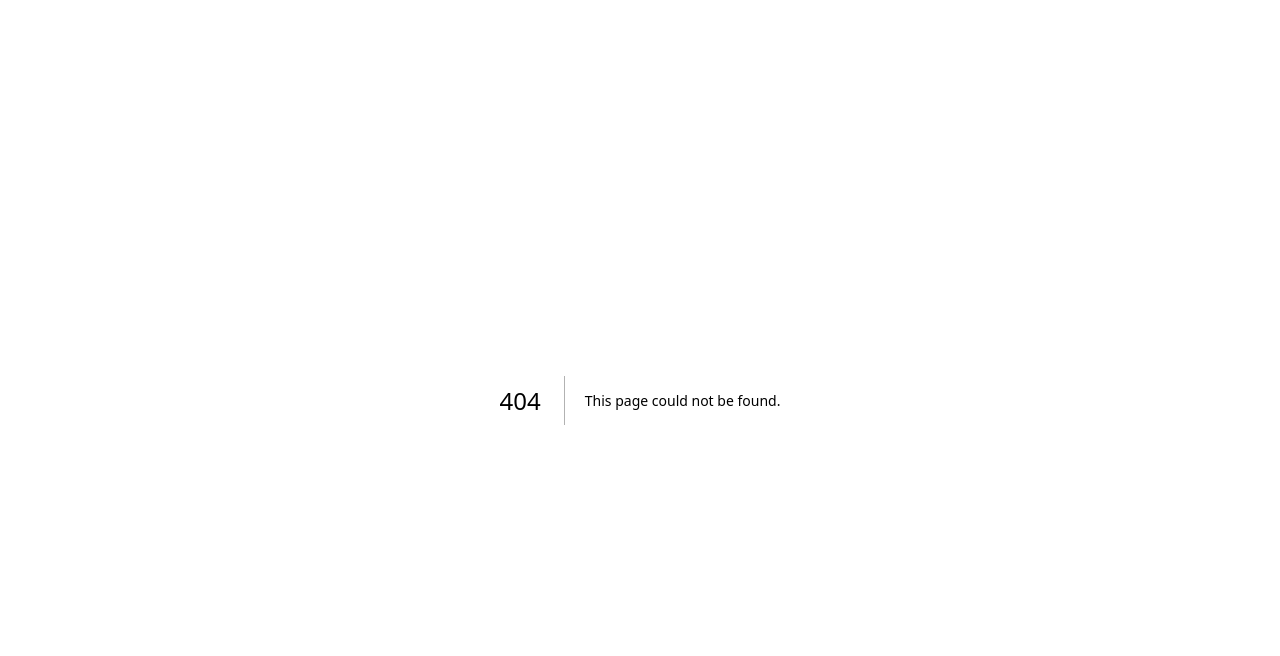
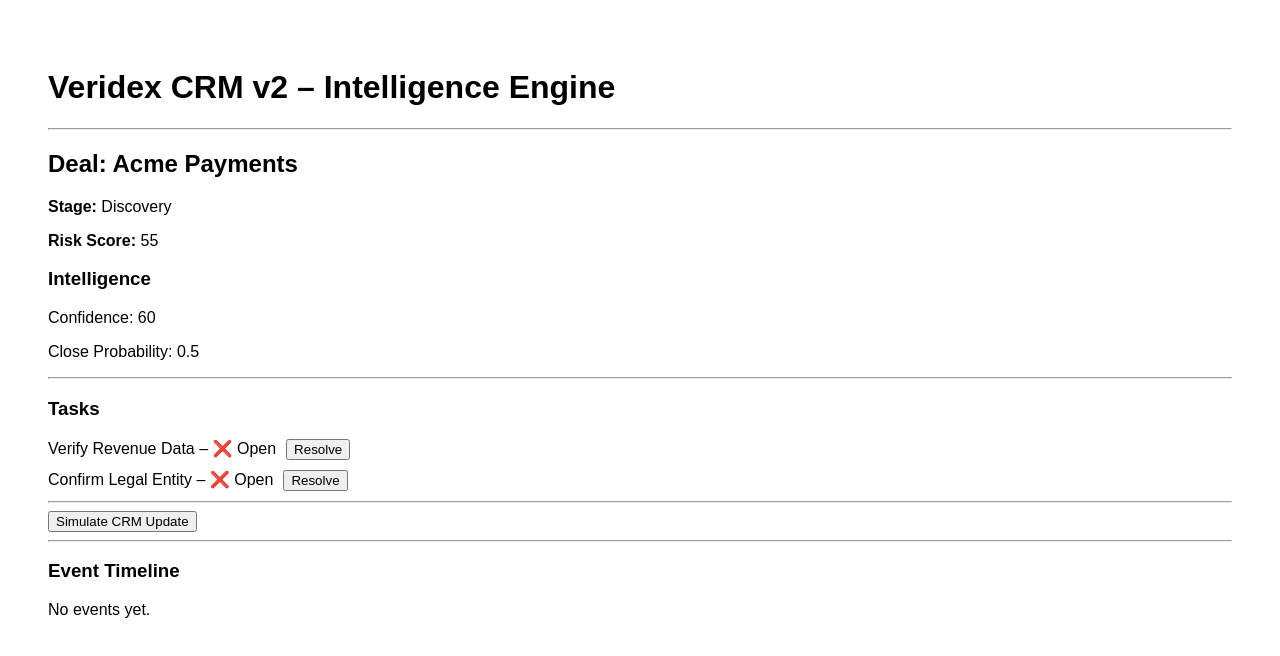
Before and after one commit to mikechauo/veridex-demo, a Next.js app: page /crm-v2 in a window 1280 px wide. Before the commit this address had no page. Shown: the top 656 px of the page. Built offline with nearby package versions, Linux system fonts and the light colour scheme.

Commit message:
refactored engine and added in events

```diff
--- /dev/null
+++ b/app/crm-v2/page.tsx
@@ -0,0 +1,86 @@
+"use client";
+
+import { useState } from "react";
+import { initialDeal } from "@/engine/initialDeal";
+import { processEvent } from "@/engine/engine";
+import { Deal, DealEvent } from "@/engine/types";
+
+export default function CRMV2Page() {
+  const [deal, setDeal] = useState<Deal>(initialDeal);
+
+  function dispatch(event: DealEvent) {
+    const updated = processEvent(deal, event);
+    setDeal(updated);
+  }
+
+  function resolveTask(taskId: string) {
+    dispatch({
+      type: "TASK_RESOLVED",
+      dealId: deal.id,
+      payload: { taskId },
+      timestamp: new Date().toISOString()
+    });
+  }
+
+  function simulateCRMUpdate() {
+    dispatch({
+      type: "CRM_UPDATED",
+      dealId: deal.id,
+      payload: {},
+      timestamp: new Date().toISOString()
+    });
+  }
+
+  return (
+    <div style={{ padding: 40, fontFamily: "sans-serif" }}>
+      <h1>Veridex CRM v2 – Intelligence Engine</h1>
+
+      <hr />
+
+      <h2>Deal: {deal.name}</h2>
+      <p><strong>Stage:</strong> {deal.stage}</p>
+      <p><strong>Risk Score:</strong> {deal.riskScore}</p>
+
+      <h3>Intelligence</h3>
+      <p>Confidence: {deal.intelligence.confidence}</p>
+      <p>Close Probability: {deal.intelligence.probability}</p>
+
+      <hr />
+
+      <h3>Tasks</h3>
+      {deal.tasks.map(task => (
+        <div key={task.id} style={{ marginBottom: 10 }}>
+          <span>
+            {task.title} – {task.resolved ? "✅ Resolved" : "❌ Open"}
+          </span>
+          {!task.resolved && (
+            <button
+              style={{ marginLeft: 10 }}
+              onClick={() => resolveTask(task.id)}
+            >
+              Resolve
+            </button>
+          )}
+        </div>
+      ))}
+
+      <hr />
+
+      <button onClick={simulateCRMUpdate}>
+        Simulate CRM Update
+      </button>
+
+      <hr />
+
+      <h3>Event Timeline</h3>
+      {deal.events.length === 0 && <p>No events yet.</p>}
+      {deal.events.map((event, i) => (
+        <div key={i}>
+          <small>
+            {event.type} – {event.timestamp}
+          </small>
+        </div>
+      ))}
+    </div>
+  );
+}
--- /dev/null
+++ b/engine/actions.ts
@@ -0,0 +1,7 @@
+// engine/actions.ts
+import { Deal } from "./types";
+
+export type Action =
+  | { type: "MOVE_STAGE"; to: Deal["stage"] }
+  | { type: "RECALCULATE_RISK" }
+  | { type: "NONE" };
--- a/engine/engine.ts
+++ b/engine/engine.ts
@@ -1,14 +1,15 @@
 // engine/engine.ts
 import { Deal, DealEvent } from "./types";
+import { rules } from "./rules";
+import { Action } from "./actions";
 
 export function processEvent(deal: Deal, event: DealEvent): Deal {
-  const updatedDeal = { ...deal };
+  let updatedDeal = { ...deal };
 
-  // Log event
+  // Log incoming event
   updatedDeal.events = [...updatedDeal.events, event];
 
-  // === EVENT ROUTING ===
-
+  // === MUTATE BASED ON EVENT ===
   switch (event.type) {
     case "CRM_UPDATED":
       updatedDeal.riskScore = calculateRisk(updatedDeal);
@@ -20,14 +21,54 @@ export function processEvent(deal: Deal, event: DealEvent): Deal {
           ? { ...task, resolved: true }
           : task
       );
+      updatedDeal.riskScore = calculateRisk(updatedDeal);
       break;
   }
 
-  // After any mutation → re-evaluate intelligence
+  // Recalculate intelligence
   updatedDeal.intelligence = calculateIntelligence(updatedDeal);
 
-  // Auto stage movement logic
-  updatedDeal.stage = evaluateStage(updatedDeal);
+  // === RULE ENGINE EXECUTION LOOP ===
+  updatedDeal = runRules(updatedDeal);
+
+  return updatedDeal;
+}
+
+function runRules(deal: Deal): Deal {
+  let updatedDeal = { ...deal };
+
+  for (const rule of rules) {
+    const action = rule.evaluate(updatedDeal);
+    if (action) {
+      updatedDeal = applyAction(updatedDeal, action, rule.name);
+    }
+  }
+
+  return updatedDeal;
+}
+
+function applyAction(
+  deal: Deal,
+  action: Action,
+  ruleName: string
+): Deal {
+  let updatedDeal = { ...deal };
+
+  switch (action.type) {
+    case "MOVE_STAGE":
+      updatedDeal.stage = action.to;
+
+      updatedDeal.events = [
+        ...updatedDeal.events,
+        {
+          type: "STAGE_AUTO_MOVED",
+          dealId: deal.id,
+          payload: { to: action.to, rule: ruleName },
+          timestamp: new Date().toISOString()
+        }
+      ];
+      break;
+  }
 
   return updatedDeal;
 }
@@ -44,18 +85,3 @@ function calculateIntelligence(deal: Deal) {
 
   return { risk, confidence, probability };
 }
-
-function evaluateStage(deal: Deal) {
-  if (deal.riskScore > 70 && deal.stage === "Discovery") {
-    return "Risk Review";
-  }
-
-  if (
-    deal.tasks.every(t => t.resolved) &&
-    deal.stage === "Risk Review"
-  ) {
-    return "Agreement Sent";
-  }
-
-  return deal.stage;
-}
--- /dev/null
+++ b/engine/rules.ts
@@ -0,0 +1,32 @@
+// engine/rules.ts
+import { Deal } from "./types";
+import { Action } from "./actions";
+
+export type Rule = {
+  name: string;
+  evaluate: (deal: Deal) => Action | null;
+};
+
+export const rules: Rule[] = [
+  {
+    name: "High Risk Moves to Review",
+    evaluate: (deal) => {
+      if (deal.riskScore > 70 && deal.stage === "Discovery") {
+        return { type: "MOVE_STAGE", to: "Risk Review" };
+      }
+      return null;
+    }
+  },
+  {
+    name: "All Tasks Resolved Sends Agreement",
+    evaluate: (deal) => {
+      if (
+        deal.tasks.every(t => t.resolved) &&
+        deal.stage === "Risk Review"
+      ) {
+        return { type: "MOVE_STAGE", to: "Agreement Sent" };
+      }
+      return null;
+    }
+  }
+];
```
Also changed, not shown: 2 other files (tests, documents, lock files or other folders).
